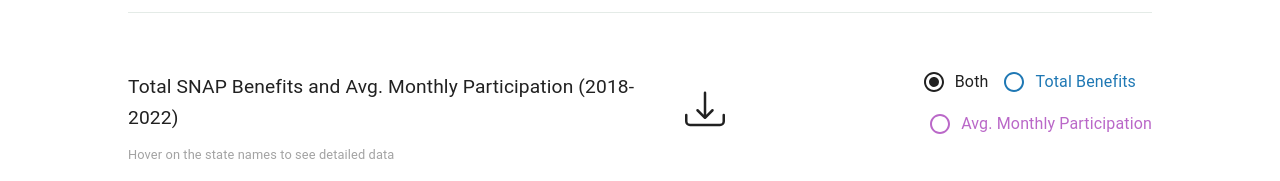
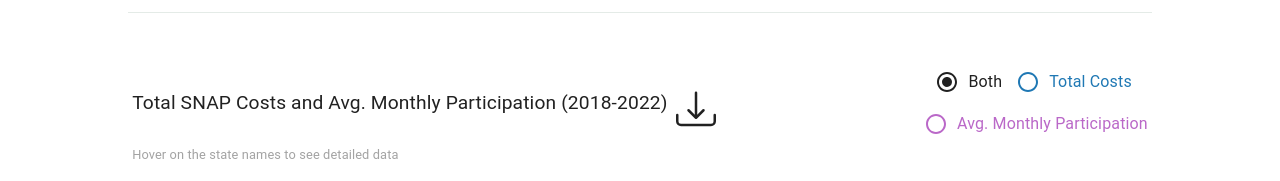
Before and after one commit to policy-design-lab/pdl-frontend, a React app: page /snap in a window 1280 px wide. Shown: the part 425-606 px from the top of the page. Built offline with nearby package versions, Linux system fonts and the light colour scheme; no server answers.

Commit message:
add state name highlight and change all Benefits to Costs

```diff
--- a/src/components/LandingPageMap.tsx
+++ b/src/components/LandingPageMap.tsx
@@ -101,6 +101,10 @@ const MapChart = ({ setTooltipContent, title }) => {
             <>
               {geographies.map((geo) => {
                 const cur = allStates.find((s) => s.val === geo.id);
+                const unit =
+                  title === "Supplemental Nutrition Assistance Program (SNAP)"
+                    ? "Costs"
+                    : "Benefits";
                 const records = summary.filter(
                   (s) => s.State === cur.id && s.Title === title
                 );
@@ -134,7 +138,7 @@ const MapChart = ({ setTooltipContent, title }) => {
                         {stateCodes[cur.id]}
                       </Typography>
                       <Typography sx={{ color: "#2F7164" }}>
-                        Total Benefit
+                        Total {unit}
                       </Typography>
                       <Typography sx={{ color: "#3F3F3F" }}>
                         $
--- a/src/components/eqip/CategoryMap.tsx
+++ b/src/components/eqip/CategoryMap.tsx
@@ -69,7 +69,6 @@ const MapChart = ({ setTooltipContent, category, maxValue }) => {
                   categoryRecord.paymentInPercentageNationwide;
                 const withinStatePercentage =
                   categoryRecord.paymentInPercentageWithinState;
-								console.log(categoryRecord);
                 const hoverContent = (
                   <Box
                     sx={{
--- a/src/components/snap/SNAPBar.tsx
+++ b/src/components/snap/SNAPBar.tsx
@@ -117,6 +117,15 @@ export default function SNAPBar({
     const purpleLabel = (purpleBar, state, status) => {
       if (status == 0 || status == 2) {
         d3.select(rn.current)
+          .select(`.x.axis`)
+          .selectAll("text")
+          .style("opacity", 0.1);
+        d3.select(rn.current)
+          .select(`.x-${state}`)
+          .select("text")
+          .style("font-weight", 600)
+          .style("opacity", 1);
+        d3.select(rn.current)
           .selectAll(".barChart")
           .selectAll("rect")
           .style("opacity", 0.1);
@@ -185,6 +194,15 @@ export default function SNAPBar({
         .style("fill", "white");
     };
     const blueLabel = (blueBar, state, status) => {
+      d3.select(rn.current)
+        .select(`.x.axis`)
+        .selectAll("text")
+        .style("opacity", 0.1);
+      d3.select(rn.current)
+        .select(`.x-${state}`)
+        .select("text")
+        .style("font-weight", 600)
+        .style("opacity", 1);
       if (status == 0 || status == 1) {
         d3.select(rn.current)
           .selectAll(".barChart")
@@ -261,6 +279,15 @@ export default function SNAPBar({
       d3.select(rn.current).selectAll(".rightText").remove();
       d3.select(rn.current).selectAll(".rightInfo").remove();
       d3.select(rn.current)
+        .select(`.x.axis`)
+        .selectAll("text")
+        .style("opacity", 1);
+      d3.select(rn.current)
+        .select(".x.axis")
+        .selectAll(".tick")
+        .select("text")
+        .style("font-weight", 400);
+      d3.select(rn.current)
         .selectAll(".barChart")
         .selectAll("rect")
         .nodes()
@@ -286,7 +313,6 @@ export default function SNAPBar({
           }
         });
     };
-
     const x0 = d3
       .scaleBand()
       .range([0, graphWidth])
@@ -333,7 +359,8 @@ export default function SNAPBar({
       .attr("width", width)
       .attr("height", height)
       .append("g");
-		d3.select(rn.current)
+    const x_axis = d3
+      .select(rn.current)
       .append("g")
       .attr("class", "x axis")
       .attr(
@@ -341,6 +368,7 @@ export default function SNAPBar({
         `translate(${margin.left},${topSpace + graphHeight + margin.top})`
       )
       .call(xAxis);
+    x_axis.selectAll(".tick").attr("class", (d) => `tick x-${d}`);
     d3.select(rn.current)
       .append("g")
       .attr("class", "y0 axis")
@@ -352,7 +380,7 @@ export default function SNAPBar({
       .attr("dy", "1em")
       .style("text-anchor", "start")
       .style("fill", color1)
-			.text("SNAP Benefits ($)")
+      .text("SNAP Costs ($)")
       .style("font-weight", "400")
       .style("font-size", "0.785rem");
     d3.select(rn.current)
@@ -459,7 +487,6 @@ export default function SNAPBar({
           barColorRecover(status);
         });
     }
-
     d3.select(rn.current)
       .select(".x.axis")
       .selectAll(".tick")
--- a/src/components/snap/SNAPTable.tsx
+++ b/src/components/snap/SNAPTable.tsx
@@ -105,7 +105,7 @@ function SnapTable({
     const newRecord = () => {
       return {
         state: stateCodes[d.state],
-				snapBenefit: `$${d.totalPaymentInDollars
+        snapCost: `$${d.totalPaymentInDollars
           .toLocaleString(undefined, { minimumFractionDigits: 2 })
           .toString()}`,
         averageMonthlyParticipation: `${d.averageMonthlyParticipation
@@ -125,13 +125,13 @@ function SnapTable({
         sortType: compareWithAlphabetic,
       },
       {
-				Header: "SNAP BENEFITS",
-				accessor: "snapBenefit",
+        Header: "SNAP COSTS",
+        accessor: "snapCost",
         sortType: compareWithDollarSign,
       },
 
       {
-				Header: "BENEFITS PCT. NATIONWIDE",
+        Header: "COSTS PCT. NATIONWIDE",
         accessor: "paymentPercentage",
         sortType: compareWithPercentSign,
       },
--- a/src/pages/SNAPPage.tsx
+++ b/src/pages/SNAPPage.tsx
@@ -201,7 +201,7 @@ export default function SNAPPage(): JSX.Element {
                         color: "#212121",
                       }}
                     >
-                      Total SNAP Benefits and Avg. Monthly Participation
+                      Total SNAP Costs and Avg. Monthly Participation
                       (2018-2022)
                     </Typography>
                     <DownloadIcon
@@ -242,10 +242,10 @@ export default function SNAPPage(): JSX.Element {
                         sx={{ color: "#212121" }}
                       />
                       <FormControlLabel
-												id="totalBenefitsRadio"
+                        id="totalCostsRadio"
                         value={1}
                         control={<Radio sx={{ color: color1 }} />}
-												label="Total Benefits"
+                        label="Total Costs"
                         sx={{ color: color1 }}
                       />
                       <FormControlLabel
@@ -344,7 +344,7 @@ export default function SNAPPage(): JSX.Element {
                           paddingTop: 1.5,
                         }}
                       >
-                        Total SNAP Benefits and Avg. Monthly Participation
+                        Total SNAP Costs and Avg. Monthly Participation
                         (2018-2022)
                       </Typography>
                     </Box>
```
Also changed, not shown: src/images/legends/SNAP programs benefits 2018 - 2022.png. Lines whose indentation alone changed are shown as unchanged.
